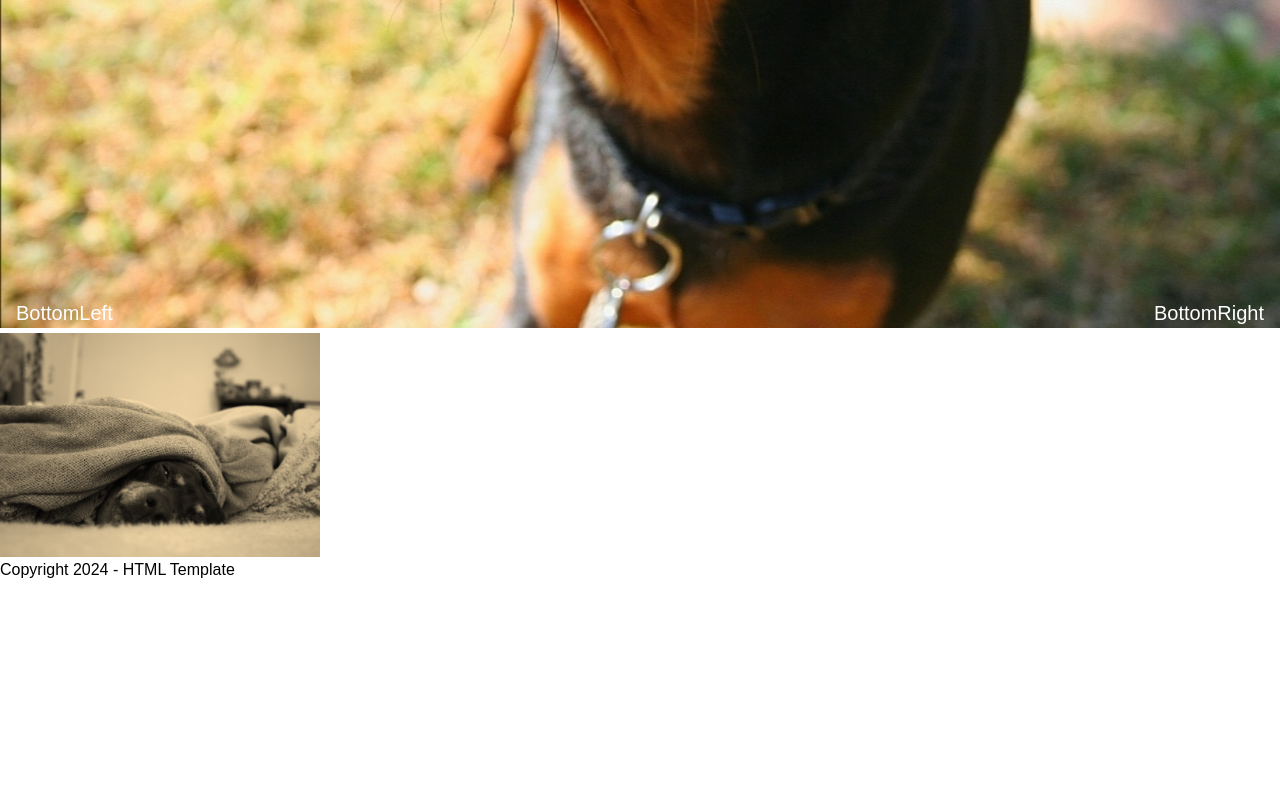
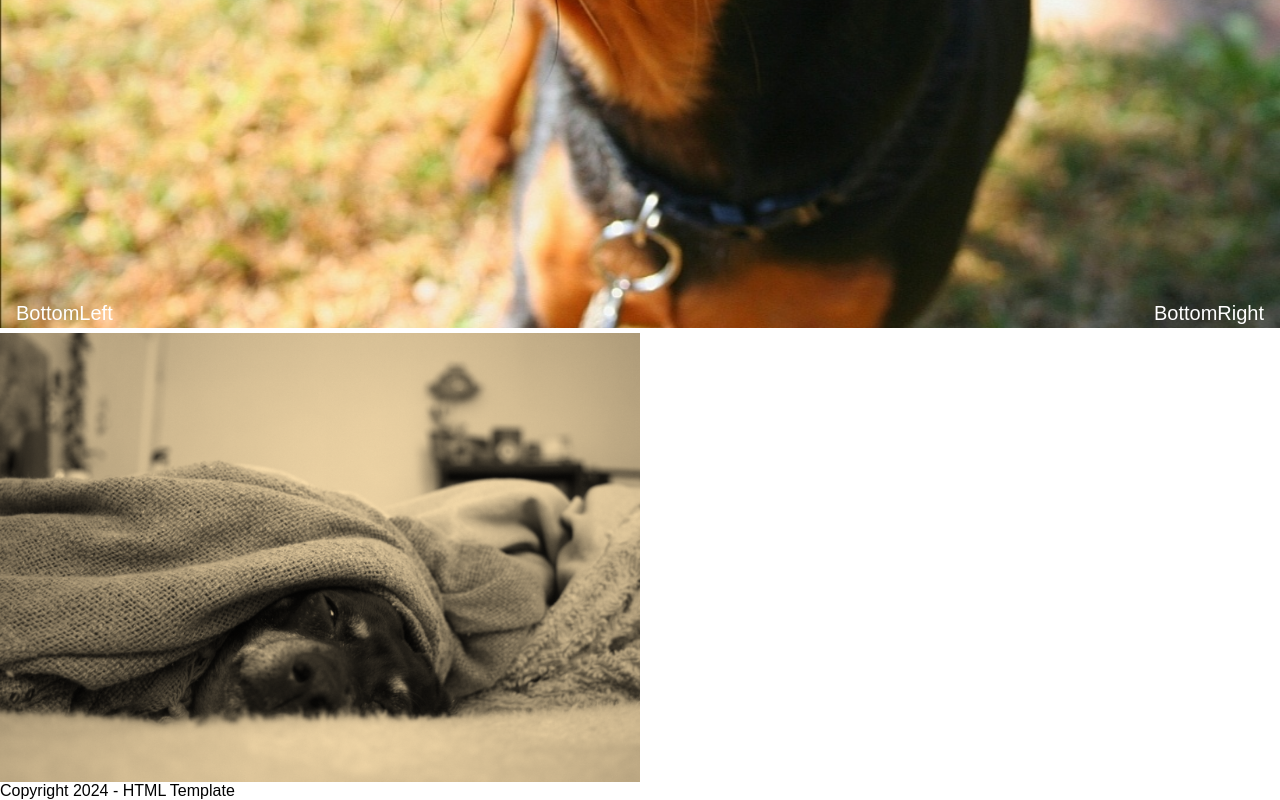
Before and after one commit to ClaraH222/W3_HE1, a plain HTML site: page index.html in a window 1280 px wide. Shown: the part 1289-2089 px from the top of the page. Before the commit the page ends 1868 px from the top, so only its background shows below. Drawn offline with Linux system fonts and the light colour scheme.

Commit message:
Update index.html

```diff
--- a/index.html
+++ b/index.html
@@ -65,7 +65,7 @@
     </section>
     <section>
         <div class="container">
-        <img id="filters" src="assets/img2.jpg" width="50%">
+        <img id="filters" src="assets/img2.jpg" class="image">
         <div class="overlay">
             <p class="overlayText">Text Over Image</p>
 
```
